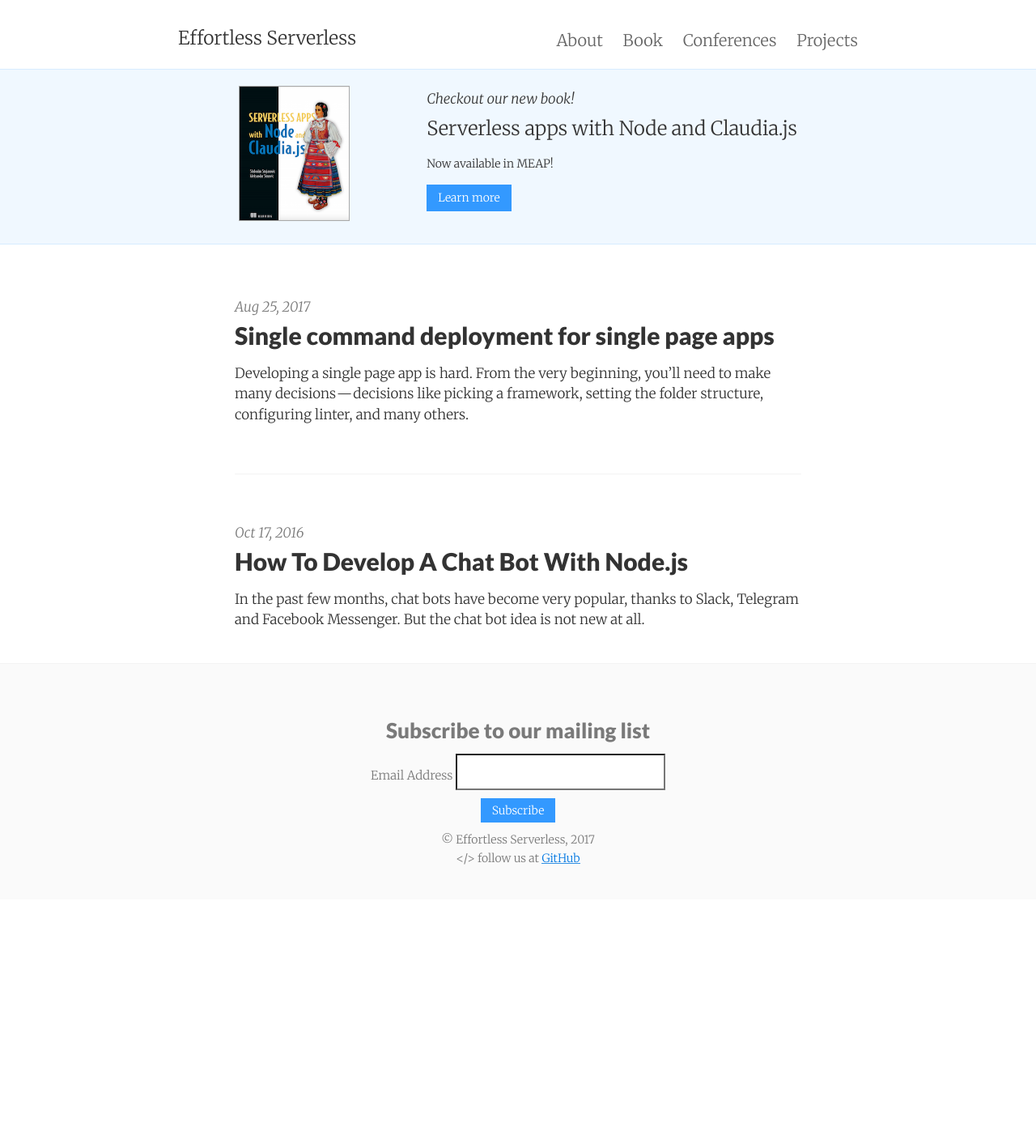
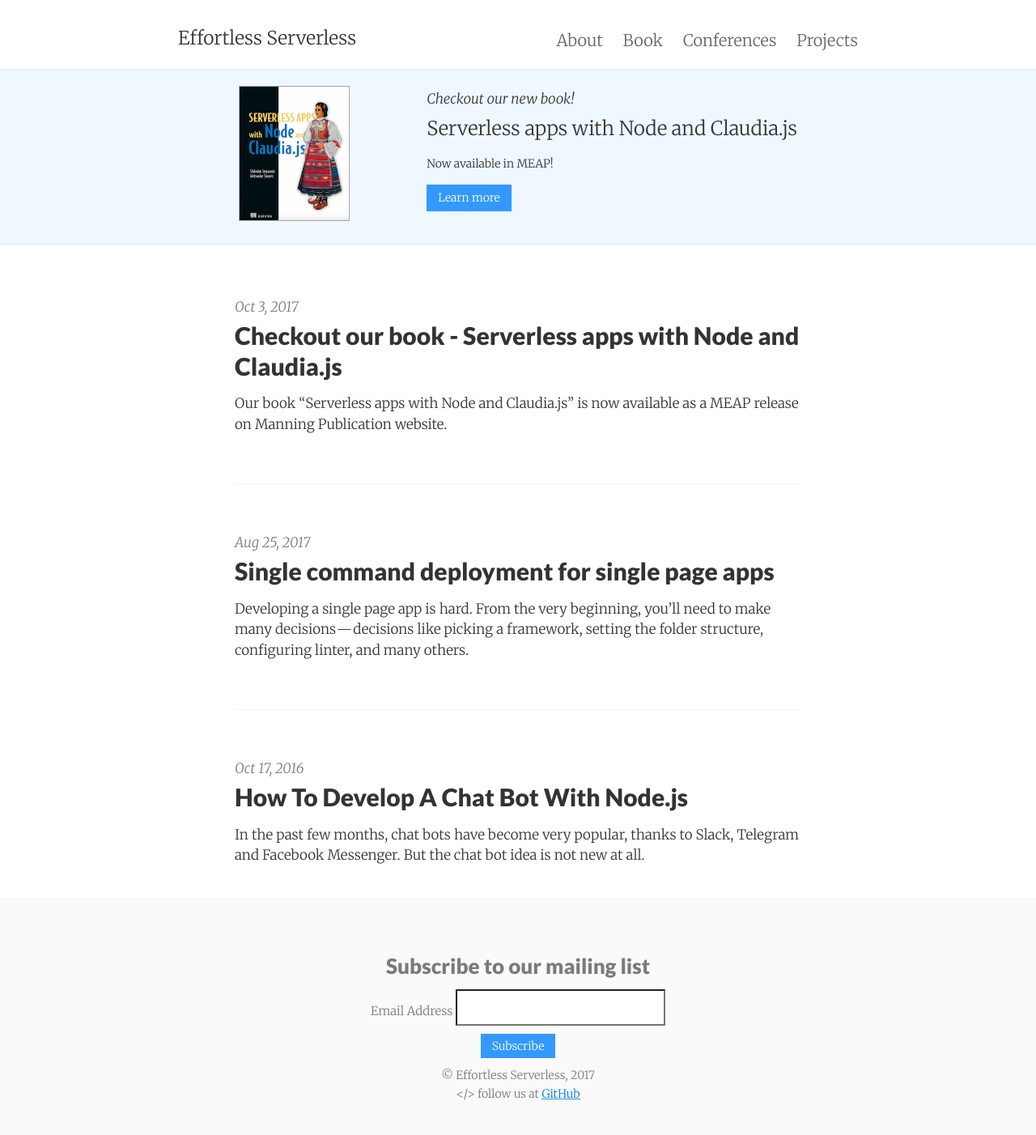
Before and after one commit to serverlesspub/serverless.pub, a Jekyll site: the page built from index.html, in a window 1280 px wide. Shown: the whole page at 81% size. Built offline with Jekyll 4.4.1, drawn with Linux system fonts in a browser that asks for light colours; nearby versions of some CDN libraries; the list of posts is cut into pages by our own code; before the commit the page ends 1111 px from its top, so only the background shows below that.

Commit message:
Minor updates

```diff
--- a/_config.yml
+++ b/_config.yml
@@ -2,9 +2,9 @@
 title:       Effortless Serverless
 email:       contact@effortless-serverless.com
 author:      Aleksandar Simović and Slobodan Stojanović
-description: "Effortless Serverless"
+description: "Website about serverless architecture. Checkout our book: Serverless apps with Node.js and Claudia"
 baseurl:     ""
-url:         "effortless-serverless.com"
+url:         "https://effortless-serverless.com"
 date_format: "%b %-d, %Y"
 header_pages:
  - about.md
--- a/_includes/head.html
+++ b/_includes/head.html
@@ -66,9 +66,7 @@
     <meta name="twitter:title" content="{% if page.title %}{{ page.title }}{% else %}{{ site.title }}{% endif %}" />
     <meta name="twitter:description" content="{% if page.summary %}{{ page.summary }}{% else %}{{ site.description }}{% endif %}" />
     <meta name="twitter:url" content="{{ site.url }}{{ page.url }}" />
-    {% if site.post_preview_image %}
     <meta name="twitter:image" content="{{ site.url }}/images/serverless-apps-node-claudia-book-cover.png" />
-    {% endif %}
 
     <!-- Icons -->
     <link rel="apple-touch-icon" sizes="57x57" href="/apple-touch-icon-57x57.png">
--- /dev/null
+++ b/_posts/2017-10-03-new-book.markdown
@@ -0,0 +1,18 @@
+---
+layout: post
+title:  "Checkout our book - Serverless apps with Node and Claudia.js"
+date:   2017-10-03 12:00:00 +0200
+categories: claudia book
+---
+
+Our book "Serverless apps with Node and Claudia.js" is now available as a MEAP release on Manning Publication website.
+
+walks you through building serverless apps on AWS using JavaScript. Inside, you’ll create a full project designed to help you understand and apply general serverless design principles and concepts.
+
+Along the way, you’ll also discover what Claudia brings to the table as you build and deploy a scalable event-based serverless application that is fully integrated with AWS services including Lambda and API Gateway.
+
+You’ll learn to simplify the design and development process so you can focus on getting your application deployed as fast as possible without sacrificing quality.
+
+Plus, you’ll learn how to migrate your existing Express apps to serverless!
+
+Learn more about the book [here](/book).
```
